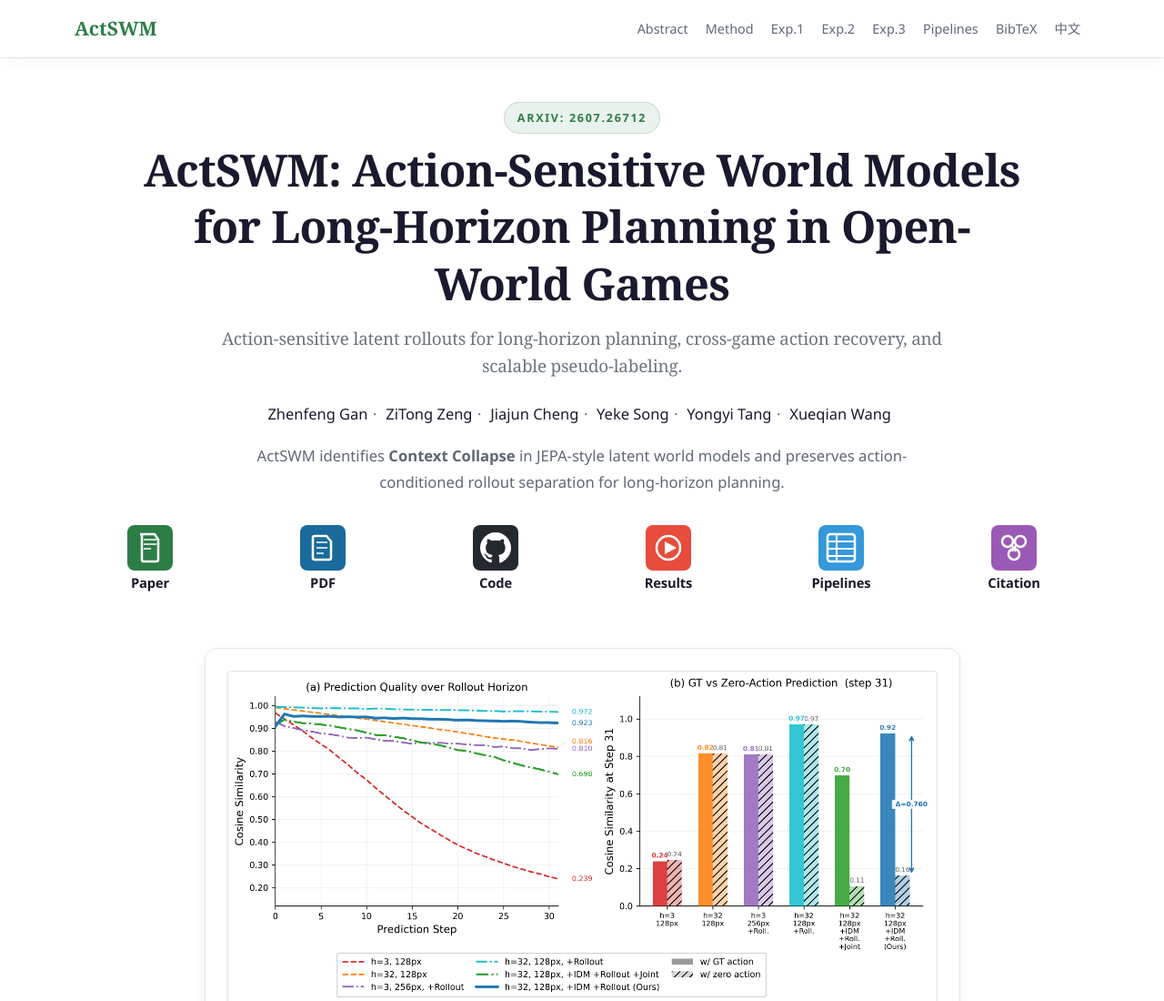
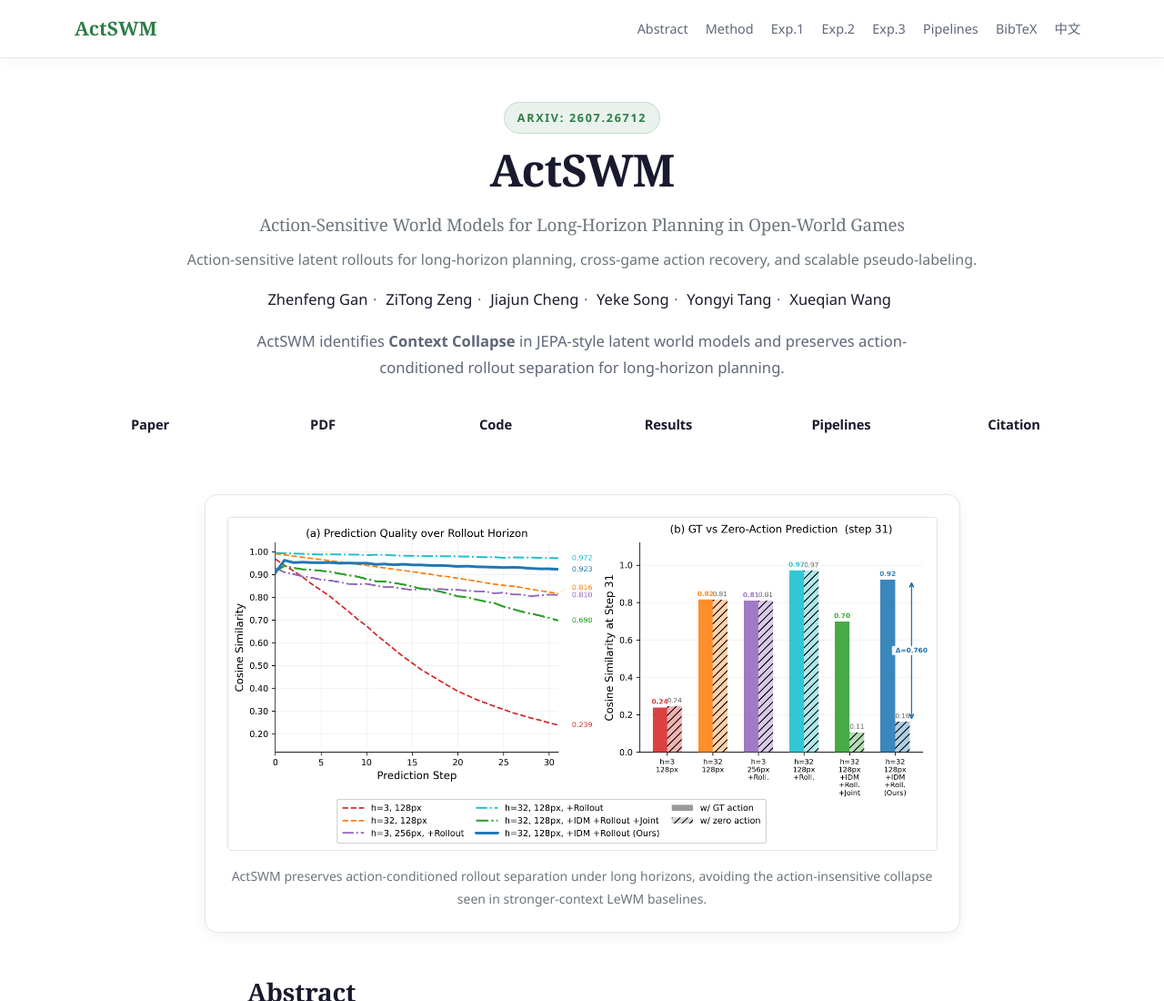
Before and after one commit to toustifer/ASLWM, a plain HTML site: page index.html in a window 1280 px wide. Shown: the top 1100 px of the page at 91% size. Drawn offline with nearby package versions, Linux system fonts and the light colour scheme; some packages are replaced by stand-ins of ours; a script that the page names is missing.

Commit message:
feat: make ActSWM paper pages original-figure focused

```diff
--- a/css/app.css
+++ b/css/app.css
@@ -174,8 +174,12 @@ h1, h2, h3, h4, h5, h6 {
 
 /* ---------- Links bar (action buttons) ---------- */
 .links-bar .col-md-2 a {
-    display: inline-block;
-    padding: 0.55rem 0.7rem 0.4rem;
+    display: inline-flex;
+    min-width: 7.2rem;
+    min-height: 3rem;
+    align-items: center;
+    justify-content: center;
+    padding: 0.7rem 0.9rem;
     border-radius: var(--radius-sm);
     transition: transform 0.2s ease, box-shadow 0.2s ease, background-color 0.2s ease;
 }
--- a/index.html
+++ b/index.html
@@ -3,7 +3,7 @@
 <head>
     <meta charset="UTF-8">
     <meta http-equiv="x-ua-compatible" content="ie=edge">
-    <title>ActSWM: Action-Sensitive World Models for Long-Horizon Planning in Open-World Games</title>
+    <title>ActSWM</title>
     <meta name="description" content="ActSWM: Action-Sensitive World Models for Long-Horizon Planning in Open-World Games">
     <meta name="viewport" content="width=device-width, initial-scale=1">
 
@@ -13,11 +13,11 @@
     <meta property="og:image:height" content="630">
     <meta property="og:type" content="website">
     <meta property="og:url" content="https://arxiv.org/abs/2607.26712">
-    <meta property="og:title" content="ActSWM: Action-Sensitive World Models for Long-Horizon Planning in Open-World Games">
+    <meta property="og:title" content="ActSWM">
     <meta property="og:description" content="Action-sensitive latent rollouts for long-horizon planning, cross-game action recovery, and scalable pseudo-labeling.">
 
     <meta name="twitter:card" content="summary_large_image">
-    <meta name="twitter:title" content="ActSWM: Action-Sensitive World Models for Long-Horizon Planning in Open-World Games">
+    <meta name="twitter:title" content="ActSWM">
     <meta name="twitter:description" content="Action-sensitive latent rollouts for long-horizon planning, cross-game action recovery, and scalable pseudo-labeling.">
     <meta name="twitter:image" content="images/step_drift_two_panel.png">
 
@@ -58,10 +58,13 @@
         <div class="row mt-5" id="top">
             <div class="col-md-12 text-center">
                 <p class="eyebrow text-uppercase mb-2">arXiv: 2607.26712</p>
-                <h1 class="fw-bold hero-title">ActSWM: Action-Sensitive World Models for Long-Horizon Planning in Open-World Games</h1>
+                <h1 class="fw-bold hero-title">ActSWM</h1>
                 <h3 class="text-muted mt-3 hero-subtitle">
+                    Action-Sensitive World Models for Long-Horizon Planning in Open-World Games
+                </h3>
+                <p class="text-muted mt-2 mb-0">
                     Action-sensitive latent rollouts for long-horizon planning, cross-game action recovery, and scalable pseudo-labeling.
-                </h3>
+                </p>
             </div>
         </div>
 
@@ -84,37 +87,31 @@
         <div class="row justify-content-md-center mt-4 links-bar">
             <div class="col-md-2 text-center">
                 <a href="https://arxiv.org/abs/2607.26712" target="_blank" rel="noopener" class="text-decoration-none">
-                    <img src="images/icons/paper.svg" height="50" alt="Paper">
                     <h5 class="mt-1"><strong>Paper</strong></h5>
                 </a>
             </div>
             <div class="col-md-2 text-center">
                 <a href="https://arxiv.org/pdf/2607.26712" target="_blank" rel="noopener" class="text-decoration-none">
-                    <img src="images/icons/pdf.svg" height="50" alt="PDF">
                     <h5 class="mt-1"><strong>PDF</strong></h5>
                 </a>
             </div>
             <div class="col-md-2 text-center">
                 <a href="https://github.com/KeithBlackmore/ActsWM" target="_blank" class="text-decoration-none">
-                    <img src="images/icons/github.svg" height="50" alt="Code">
                     <h5 class="mt-1"><strong>Code</strong></h5>
                 </a>
             </div>
             <div class="col-md-2 text-center">
                 <a href="#exp2" class="text-decoration-none">
-                    <img src="images/icons/video.svg" height="50" alt="Results">
                     <h5 class="mt-1"><strong>Results</strong></h5>
                 </a>
             </div>
             <div class="col-md-2 text-center">
                 <a href="#pipelines" class="text-decoration-none">
-                    <img src="images/icons/data.svg" height="50" alt="Pipelines">
                     <h5 class="mt-1"><strong>Pipelines</strong></h5>
                 </a>
             </div>
             <div class="col-md-2 text-center">
                 <a href="#bibtex" class="text-decoration-none">
-                    <img src="images/icons/model.svg" height="50" alt="Citation">
                     <h5 class="mt-1"><strong>Citation</strong></h5>
                 </a>
             </div>
```
Also changed, not shown: zh/index.html (+8 -11 lines), 1 other file.
